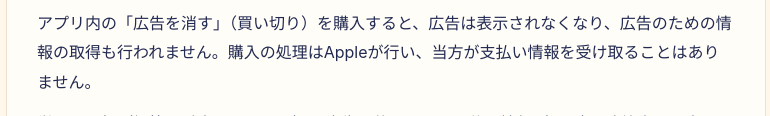
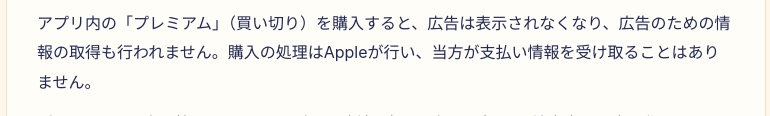
Before and after one commit to Cann10/static-pages-01, a plain HTML site: page tsukinote/privacy.html in a window 1280 px wide. Shown: the part 836-952 px from the top of the page, 254-1024 px from the left. Drawn offline with Linux system fonts and the light colour scheme.

Commit message:
うさぎと学ぶAP: premium (reminders) in privacy and support pages
Co-Authored-By: Claude Opus 5.5 <noreply@anthropic.com>

```diff
--- a/tsukinote/privacy.html
+++ b/tsukinote/privacy.html
@@ -1,7 +1,7 @@
 <!doctype html>
 <html lang="ja"><head><meta charset="utf-8"><meta name="viewport" content="width=device-width,initial-scale=1"><title>プライバシーポリシー — うさぎと学ぶAP</title><meta name="description" content="応用情報の勉強アプリ「うさぎと学ぶAP」のプライバシーポリシー。運営：Cann App Works。"><style>:root{color-scheme:light}*{box-sizing:border-box}body{margin:0;background:#FFF8EA;color:#232A52;font:16px/1.85 -apple-system,BlinkMacSystemFont,"Hiragino Sans",sans-serif}main{max-width:760px;margin:32px auto;padding:30px;background:#FFFDF7;border:1px solid #ECE2CC;border-radius:24px}nav{display:flex;flex-wrap:wrap;gap:20px;font-size:14px}a{color:#5E4DB2;text-underline-offset:4px}a:focus-visible{outline:3px solid #5E4DB2;outline-offset:4px}h1{font-size:clamp(24px,6vw,32px);line-height:1.5;margin:28px 0 8px}h2{font-size:20px;margin:32px 0 10px}p,ul{margin:12px 0}li{margin:6px 0}.brand{font-weight:600}.muted{color:#5B6189;font-size:14px}footer{margin-top:40px;border-top:1px solid #ECE2CC;padding-top:20px;font-size:14px}@media(max-width:600px){main{margin:12px;padding:22px;border-radius:20px}}</style></head><body><main><nav aria-label="ページ"><span class="brand">うさぎと学ぶAP</span><a href="support.html">サポート</a><a href="privacy.html">プライバシー</a></nav><h1>プライバシーポリシー</h1><p class="muted">最終更新日：2026年11月25日</p><p>Cann App Works（以下「当方」）は、iOSアプリ「応用情報の勉強｜うさぎと学ぶAP」（以下「本アプリ」）における情報の取扱いを、以下のとおり定めます。</p>
 <h2>1. 端末内に保存する情報</h2><p>解答の記録（正誤・解答時間・まちがえた理由）、復習の予定、講座の読んだ位置と確認問題の結果、手書きメモ、ブックマーク、試験日や1日の目標時間などの設定を、お使いの端末内に保存します。これらを当方のサーバーや第三者へ送信する機能はありません。アカウント登録は不要です。</p><p>保存データはアプリの削除によって失われます。iPhone・iPadのバックアップに含まれる場合がありますが、アプリ独自のクラウド同期は提供していません。</p>
-<h2>2. 広告について</h2><p>本アプリは、ホームと演習の結果の画面に、Google AdMob（Google LLC）のバナー広告を表示します。広告の配信と効果の測定、不正の防止のために、AdMobのSDKが次の情報を取得し、Googleへ送信することがあります：端末の識別子、IPアドレス（そこから推定されるおおよその地域）、広告の表示・タップなどの利用状況、クラッシュや動作状況などの診断情報。これらは当方のサーバーには送信されず、当方が利用者個人を特定することはありません。本アプリは、他社のアプリやWebサイトをまたいで利用者を追跡する「トラッキング」の許可を求めません。Googleによる情報の取扱いは、<a href="https://policies.google.com/technologies/partner-sites">Googleのポリシー</a>をご確認ください。</p><p>アプリ内の「広告を消す」（買い切り）を購入すると、広告は表示されなくなり、広告のための情報の取得も行われません。購入の処理はAppleが行い、当方が支払い情報を受け取ることはありません。</p><p>学習の記録（解答、手書きメモなど）は広告に使いません。位置情報（GPS）、連絡先、写真、マイク、カメラにはアクセスしません。</p>
+<h2>2. 広告について</h2><p>本アプリは、ホームと演習の結果の画面に、Google AdMob（Google LLC）のバナー広告を表示します。広告の配信と効果の測定、不正の防止のために、AdMobのSDKが次の情報を取得し、Googleへ送信することがあります：端末の識別子、IPアドレス（そこから推定されるおおよその地域）、広告の表示・タップなどの利用状況、クラッシュや動作状況などの診断情報。これらは当方のサーバーには送信されず、当方が利用者個人を特定することはありません。本アプリは、他社のアプリやWebサイトをまたいで利用者を追跡する「トラッキング」の許可を求めません。Googleによる情報の取扱いは、<a href="https://policies.google.com/technologies/partner-sites">Googleのポリシー</a>をご確認ください。</p><p>アプリ内の「プレミアム」（買い切り）を購入すると、広告は表示されなくなり、広告のための情報の取得も行われません。購入の処理はAppleが行い、当方が支払い情報を受け取ることはありません。</p><p>プレミアムの通知（毎日のリマインダー、連続記録のお知らせ）は、端末内で予定を作るローカル通知です。通知のために情報を外部へ送信することはありません。</p><p>学習の記録（解答、手書きメモなど）は広告に使いません。位置情報（GPS）、連絡先、写真、マイク、カメラにはアクセスしません。</p>
 <h2>3. 問題ファイルの読み込み</h2><p>利用者が自分で選んだ問題ファイル（JSON）を読み込む機能があります。読み込んだ内容は端末内にのみ保存し、外部へ送信しません。</p>
 <h2>4. 外部サイトへのリンク</h2><p>講座の出典や、IPA（情報処理推進機構）の過去問題ページなどへのリンクを開くと、Safariなどのブラウザで外部サイトが表示されます。外部サイトでの情報の取扱いは、各サイトの方針をご確認ください。</p>
 <h2>5. お問い合わせ</h2><p>お問い合わせでお送りいただいたメールアドレスや内容は、お問い合わせへの対応にのみ使用します。</p>
```
Also changed, not shown: tsukinote/support.html (+1 -1 lines).
